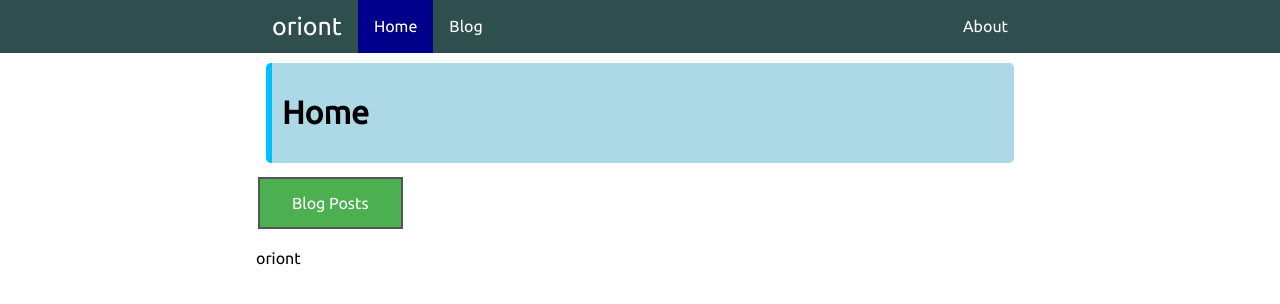
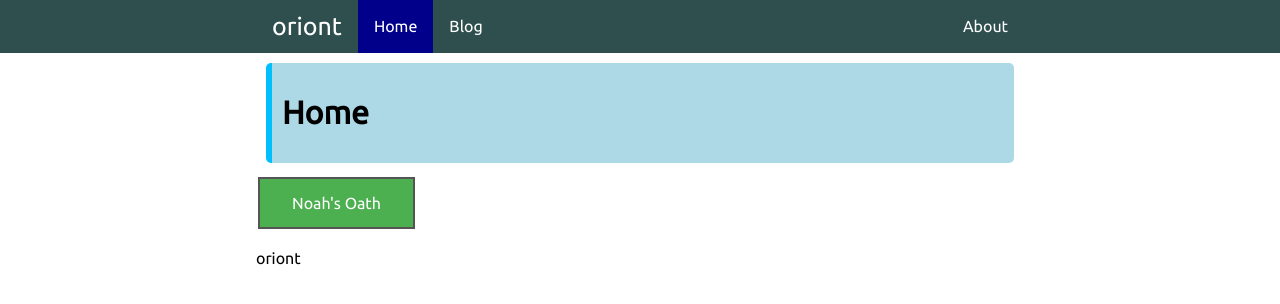
Before and after one commit to eoriont/Noahs-Oath-Blog, a Jekyll site: the page built from index.html, in a window 1280 px wide. Shown: the top 304 px of the page. Built offline with Jekyll 4.4.1, drawn with Linux system fonts in a browser that asks for light colours.

Commit message:
Update index.html

```diff
--- a/index.html
+++ b/index.html
@@ -2,5 +2,5 @@
 layout: default
 title: Home
 ---
-<a class="btn btn-ht" href="blogs.html">Blog Posts</a>
+<a class="btn btn-ht" href="blogs.html">Noah's Oath</a>
 <p>oriont</p>
```
